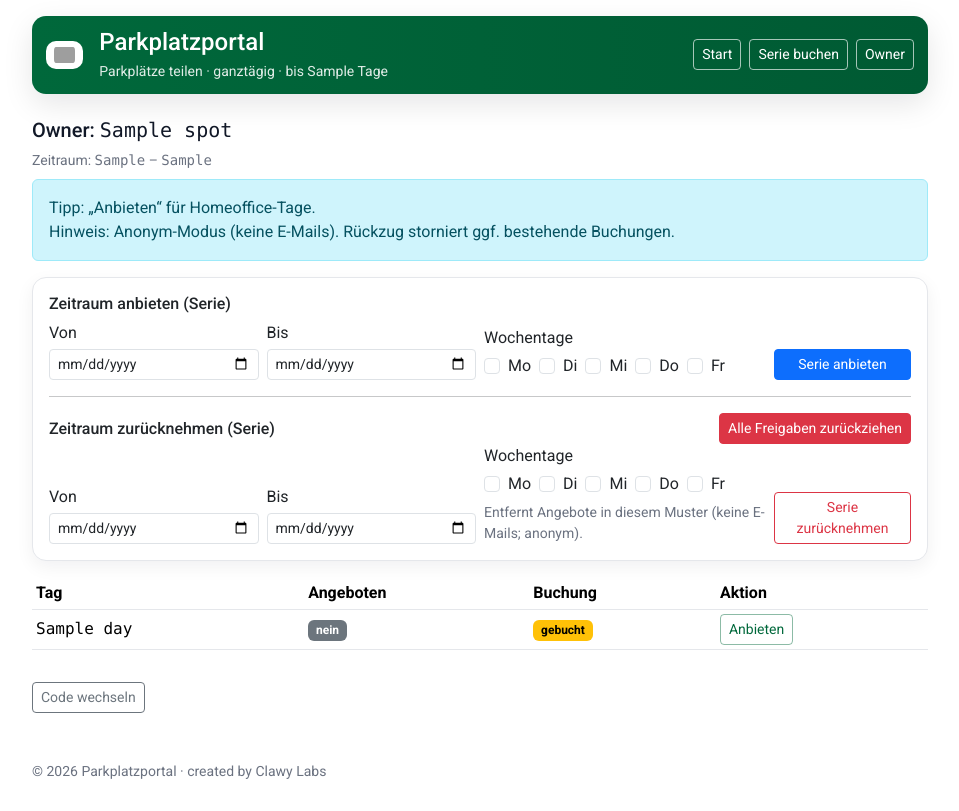
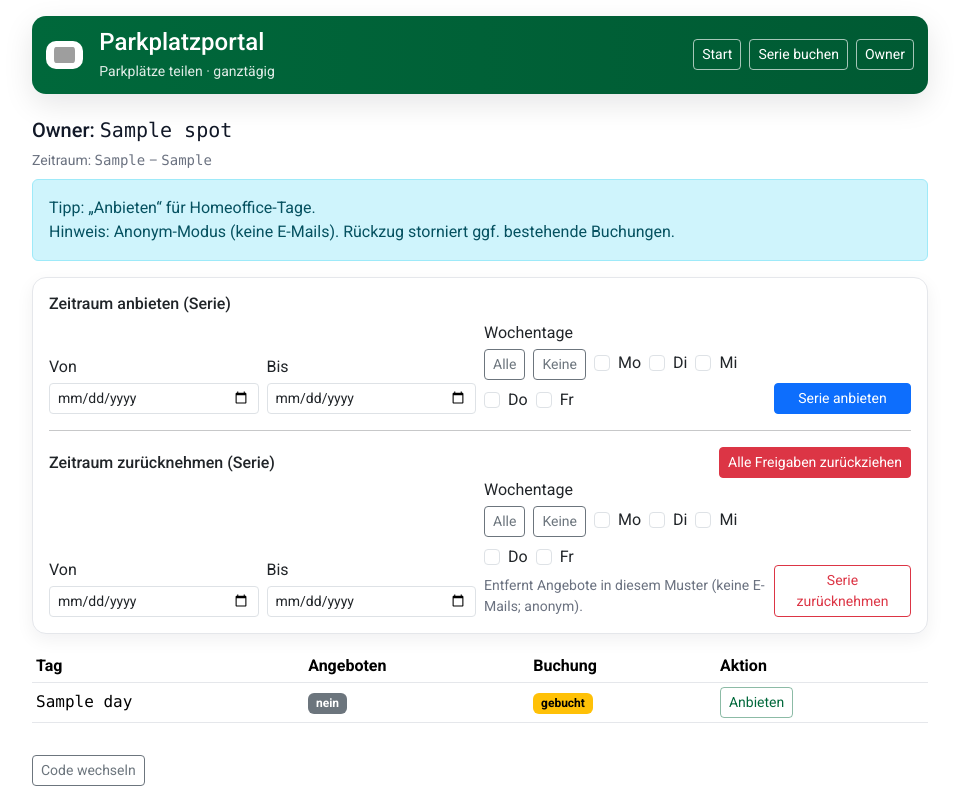
Before and after one commit to nqyngfpty2-svg/clawyparken, a FastAPI app: template parking_app/templates/owner.html in a window 1280 px wide. Shown: the top 811 px of the page, without its empty margins (160-1119 px from the left). Before the commit the page ends 779 px from the top, so only its background shows below. Run offline with FastAPI, Linux system fonts and the light colour scheme; the template is opened without the code that fills it: most values are stand-ins (such as "Sample title", 1, 10 or a date in 2020); grey boxes are pictures that could not be loaded.

Commit message:
Remove 90-day hint + add weekday select all/none

```diff
--- a/parking_app/templates/base.html
+++ b/parking_app/templates/base.html
@@ -99,7 +99,7 @@
           <img class="brand-logo" alt="VR Bank RheinAhrEifel" src="https://atruvia.scene7.com/is/image/atruvia/Logo-Homebutton_Website" />
           <div>
             <h1 class="h4 mb-1">Parkplatzportal</h1>
-            <div class="brand-sub small">Parkplätze teilen · ganztägig · bis {{ maxAhead or 90 }} Tage</div>
+            <div class="brand-sub small">Parkplätze teilen · ganztägig</div>
           </div>
         </div>
         <div class="d-flex gap-2">
--- a/parking_app/templates/owner.html
+++ b/parking_app/templates/owner.html
@@ -1,5 +1,16 @@
 {% extends "base.html" %}
 {% block content %}
+<script>
+  function toggleAllWeekdays(section, checked) {
+    let selector = 'input[name="weekdays"]';
+    if (section === 'offer') selector = 'form[action="/owner/offer_series"] input[name="weekdays"]';
+    if (section === 'withdraw') selector = 'form[action="/owner/withdraw_series"] input[name="weekdays"]';
+    // (series booking has its own page)
+    const boxes = document.querySelectorAll(selector);
+    boxes.forEach(b => { b.checked = checked; });
+  }
+</script>
+
 <h2 class="h5">Owner: <span class="mono">{{ spot }}</span></h2>
 
 <div class="text-muted small mb-2">
@@ -28,7 +39,9 @@
       </div>
       <div class="col-sm-4">
         <label class="form-label mb-1">Wochentage</label>
-        <div class="d-flex flex-wrap gap-2">
+        <div class="d-flex flex-wrap gap-2 align-items-center">
+          <button class="btn btn-sm btn-outline-secondary" type="button" onclick="toggleAllWeekdays('offer', true)">Alle</button>
+          <button class="btn btn-sm btn-outline-secondary" type="button" onclick="toggleAllWeekdays('offer', false)">Keine</button>
           <div class="form-check"><input class="form-check-input" type="checkbox" name="weekdays" value="0" id="wd0"><label class="form-check-label" for="wd0">Mo</label></div>
           <div class="form-check"><input class="form-check-input" type="checkbox" name="weekdays" value="1" id="wd1"><label class="form-check-label" for="wd1">Di</label></div>
           <div class="form-check"><input class="form-check-input" type="checkbox" name="weekdays" value="2" id="wd2"><label class="form-check-label" for="wd2">Mi</label></div>
@@ -66,7 +79,9 @@
       </div>
       <div class="col-sm-4">
         <label class="form-label mb-1">Wochentage</label>
-        <div class="d-flex flex-wrap gap-2">
+        <div class="d-flex flex-wrap gap-2 align-items-center">
+          <button class="btn btn-sm btn-outline-secondary" type="button" onclick="toggleAllWeekdays('withdraw', true)">Alle</button>
+          <button class="btn btn-sm btn-outline-secondary" type="button" onclick="toggleAllWeekdays('withdraw', false)">Keine</button>
           <div class="form-check"><input class="form-check-input" type="checkbox" name="weekdays" value="0" id="wdx0"><label class="form-check-label" for="wdx0">Mo</label></div>
           <div class="form-check"><input class="form-check-input" type="checkbox" name="weekdays" value="1" id="wdx1"><label class="form-check-label" for="wdx1">Di</label></div>
           <div class="form-check"><input class="form-check-input" type="checkbox" name="weekdays" value="2" id="wdx2"><label class="form-check-label" for="wdx2">Mi</label></div>
```
Also changed, not shown: parking_app/templates/series.html (+10 -1 lines).
